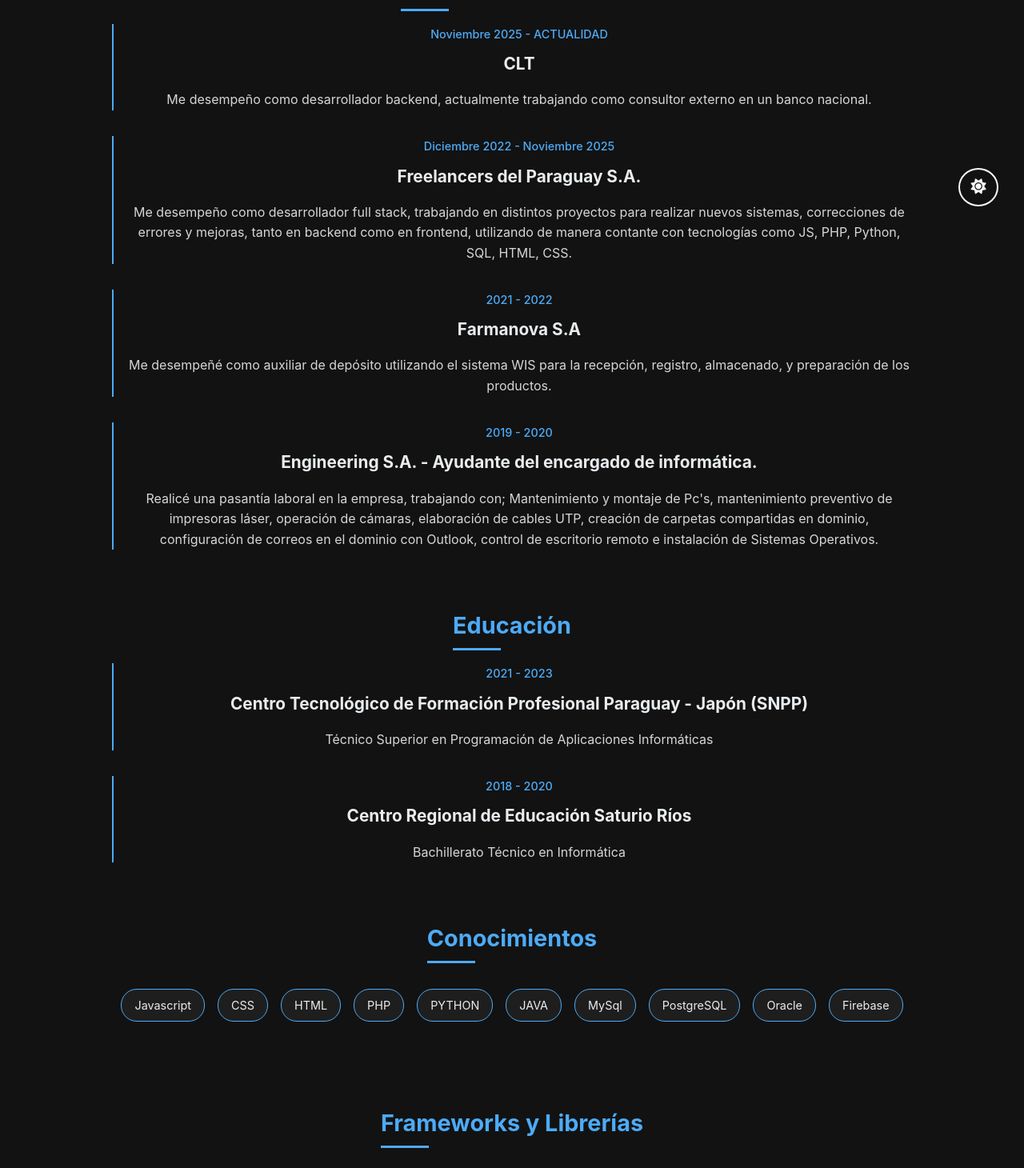
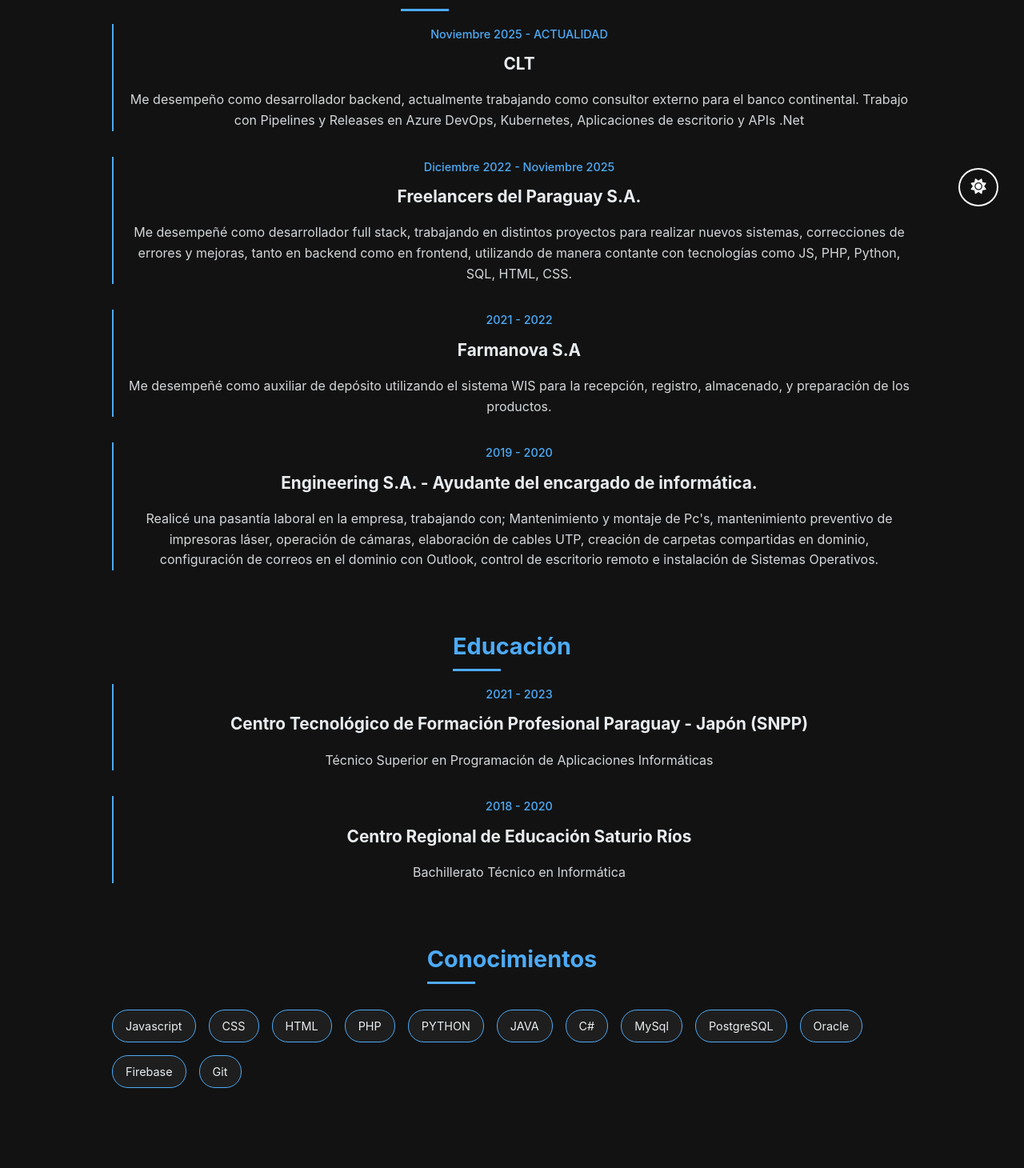
Before and after one commit to RobertR03/MiPresentacion, a React (Vite) app: page /curriculum in a window 1280 px wide. Shown: the part 510-1970 px from the top of the page at 80% size. Built offline with nearby package versions, Linux system fonts and the light colour scheme.

Commit message:
Update job descriptions and add new skills

```diff
--- a/src/data/curriculumData.js
+++ b/src/data/curriculumData.js
@@ -10,13 +10,13 @@ export const experiences = [
     period: 'Noviembre 2025 - ACTUALIDAD',
     company: 'CLT',
     description:
-      'Me desempeño como desarrollador backend, actualmente trabajando como consultor externo en un banco nacional.',
+      'Me desempeño como desarrollador backend, actualmente trabajando como consultor externo para el banco continental. Trabajo con Pipelines y Releases en Azure DevOps, Kubernetes, Aplicaciones de escritorio y APIs .Net',
   },
   {
     period: 'Diciembre 2022 - Noviembre 2025',
     company: 'Freelancers del Paraguay S.A.',
     description:
-      'Me desempeño como desarrollador full stack, trabajando en distintos proyectos para realizar nuevos sistemas, correcciones de errores y mejoras, tanto en backend como en frontend, utilizando de manera contante con tecnologías como JS, PHP, Python, SQL, HTML, CSS.',
+      'Me desempeñé como desarrollador full stack, trabajando en distintos proyectos para realizar nuevos sistemas, correcciones de errores y mejoras, tanto en backend como en frontend, utilizando de manera contante con tecnologías como JS, PHP, Python, SQL, HTML, CSS.',
   },
   {
     period: '2021 - 2022',
@@ -53,10 +53,12 @@ export const skillsKnowledge = [
   'PHP',
   'PYTHON',
   'JAVA',
+  'C#',
   'MySql',
   'PostgreSQL',
   'Oracle',
   'Firebase',
+  'Git',
 ];
 
 export const skillsFrameworks = [
@@ -67,6 +69,7 @@ export const skillsFrameworks = [
   'React',
   'Flutter',
   'Django',
+  '.Net (DotNet)',
   'Bootstrap',
 ];
 
```
